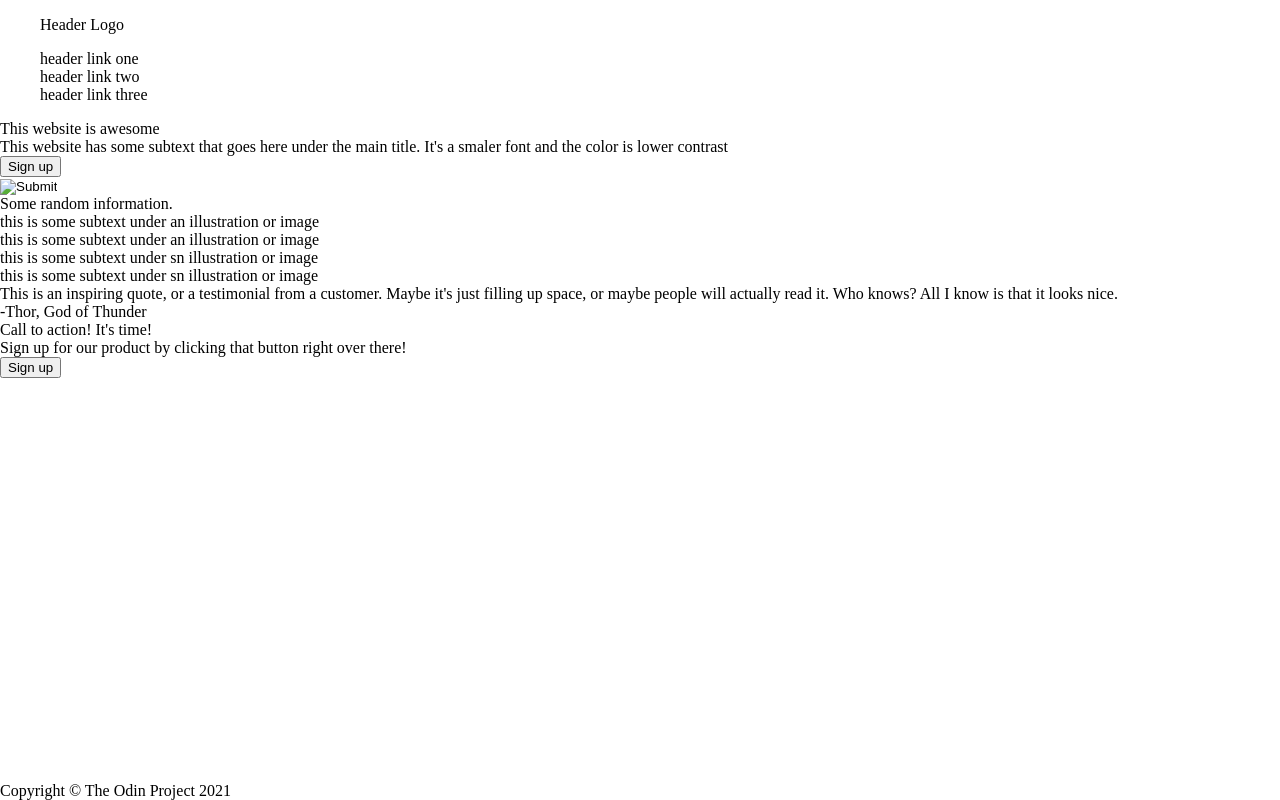
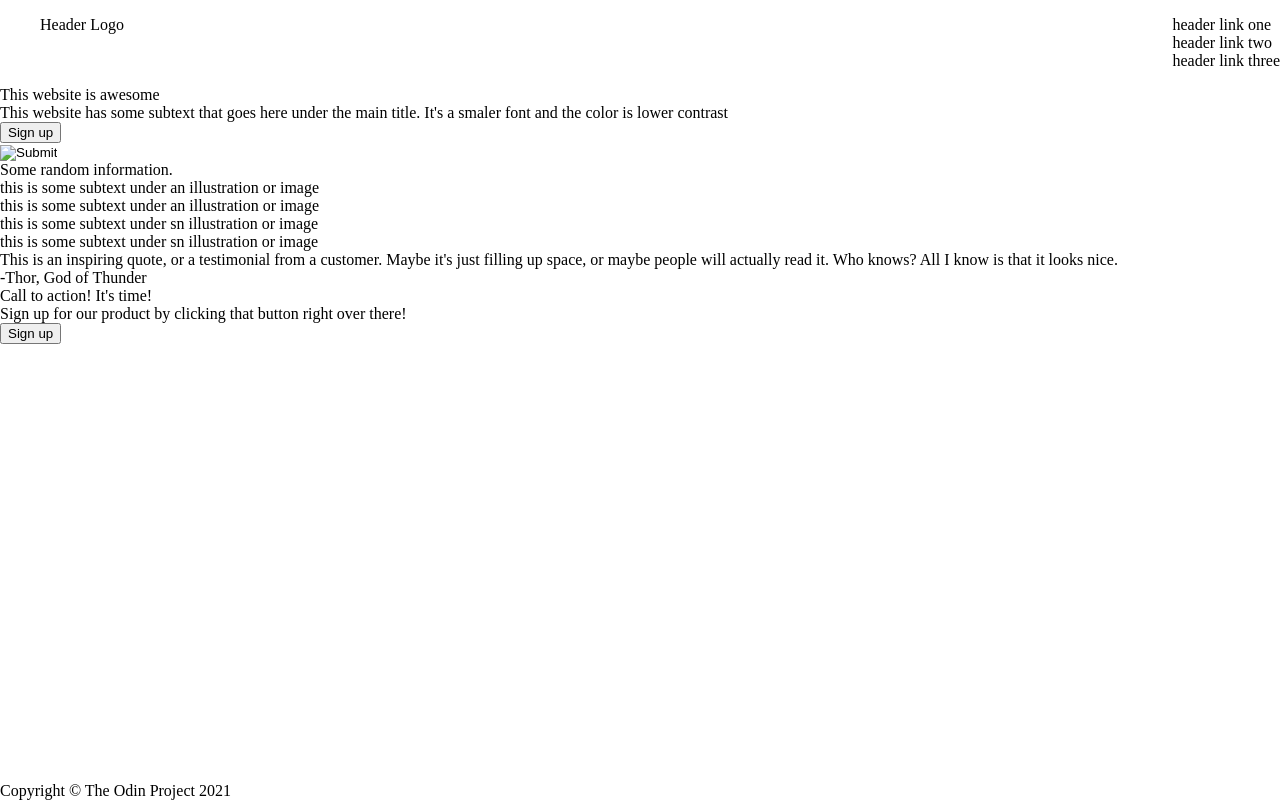
Before and after one commit to sw-eden/Landing_page_eden, a plain HTML site: page index.html in a window 1280 px wide. Drawn offline with Linux system fonts and the light colour scheme.

Commit message:
Add header properties

```diff
--- a/styles.css
+++ b/styles.css
@@ -14,3 +14,7 @@ body {
 ul{
     list-style-type: none;
 }
+.header{
+    display: flex;
+    justify-content: space-between;
+}
```
